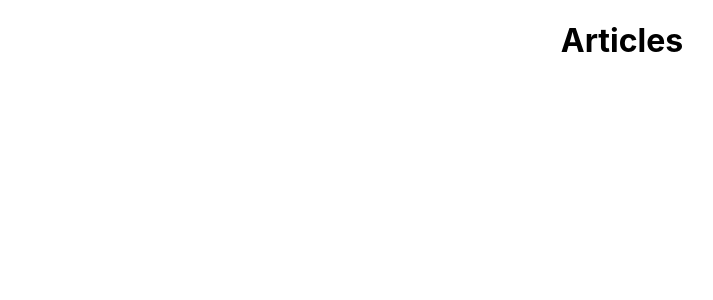
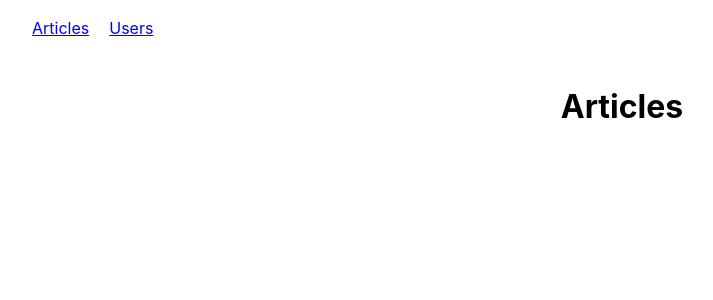
Before and after one commit to DuckNice/CoteriesLabTest, a React (Create React App) app: page / in a window 1280 px wide. Shown: the top 300 px of the page, without its empty margins (18-731 px from the left). Built offline with nearby package versions, Linux system fonts and the light colour scheme.

Commit message:
Setup basic navbar

```diff
--- a/src/App.js
+++ b/src/App.js
@@ -7,20 +7,22 @@ import UserListPage from "./pages/UserListPage";
 import UserPage from "./pages/UserPage";
 //CSS
 import "./css/App.css";
+import NavBar from "./components/NavBar";
 
 const App = () => {
   return (
     <div className="App">
-      <div className="ContentBody">
-        <Router>
+      <Router>
+        <NavBar />
+        <div className="ContentBody">
           <Switch>
             <Route path="/" component={ArticleListPage} exact />
             <Route path="/articles" component={ArticleListPage} />
             <Route path="/users/" component={UsersRoute} />
             <Route component={NotFoundPage} />
           </Switch>
-        </Router>
-      </div>
+        </div>
+      </Router>
     </div>
   );
 };
--- /dev/null
+++ b/src/components/NavBar.js
@@ -0,0 +1,20 @@
+import React from "react";
+import { Link } from "react-router-dom";
+import "../css/navbar.css";
+
+const NavBar = () => (
+  <>
+    <nav>
+      <ul>
+        <li>
+          <Link to="/articles">Articles</Link>
+        </li>
+        <li>
+          <Link to="/users">Users</Link>
+        </li>
+      </ul>
+    </nav>
+  </>
+);
+
+export default NavBar;
--- /dev/null
+++ b/src/css/navbar.css
@@ -0,0 +1,12 @@
+ul {
+  list-style-type: none;
+  display: table;
+  height: 50px;
+}
+
+li {
+  display: inline;
+  vertical-align: middle;
+  padding: 0px 10px 0px 10px;
+  line-height: 100%;
+}
```
